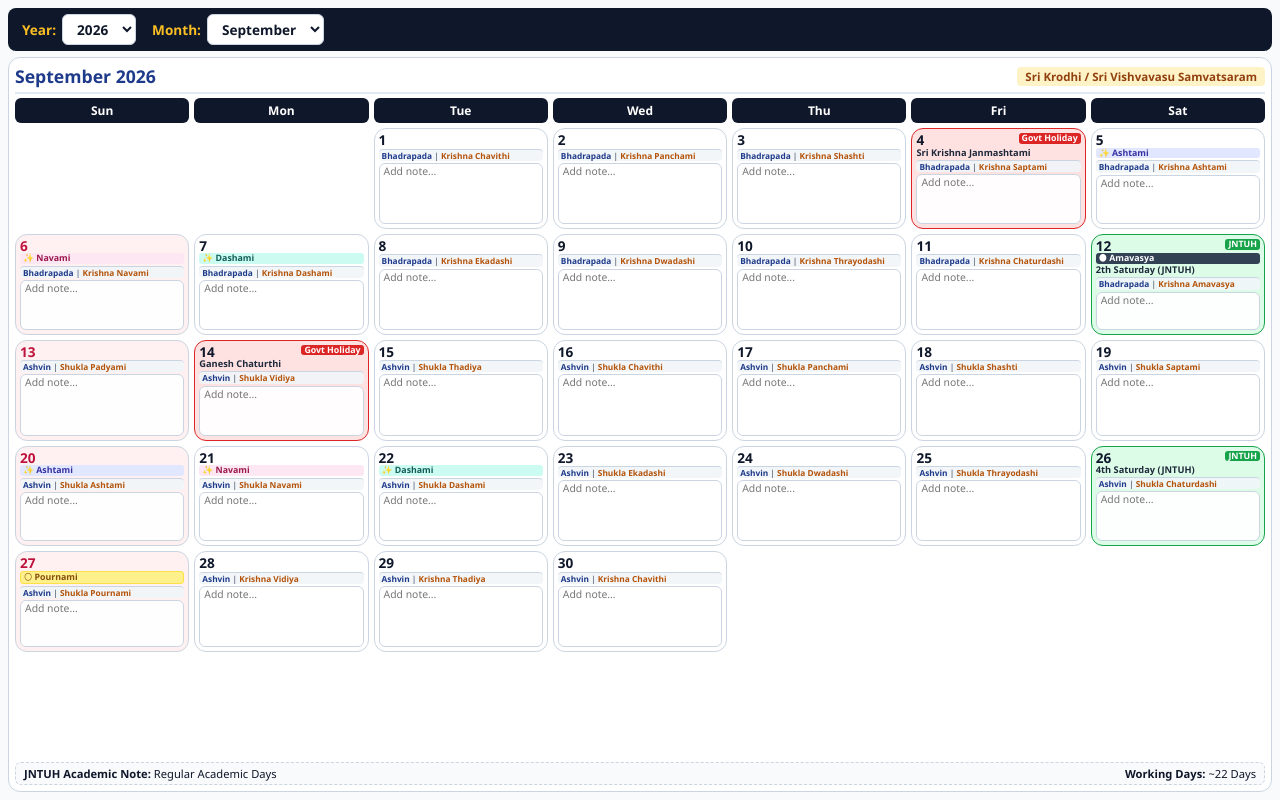
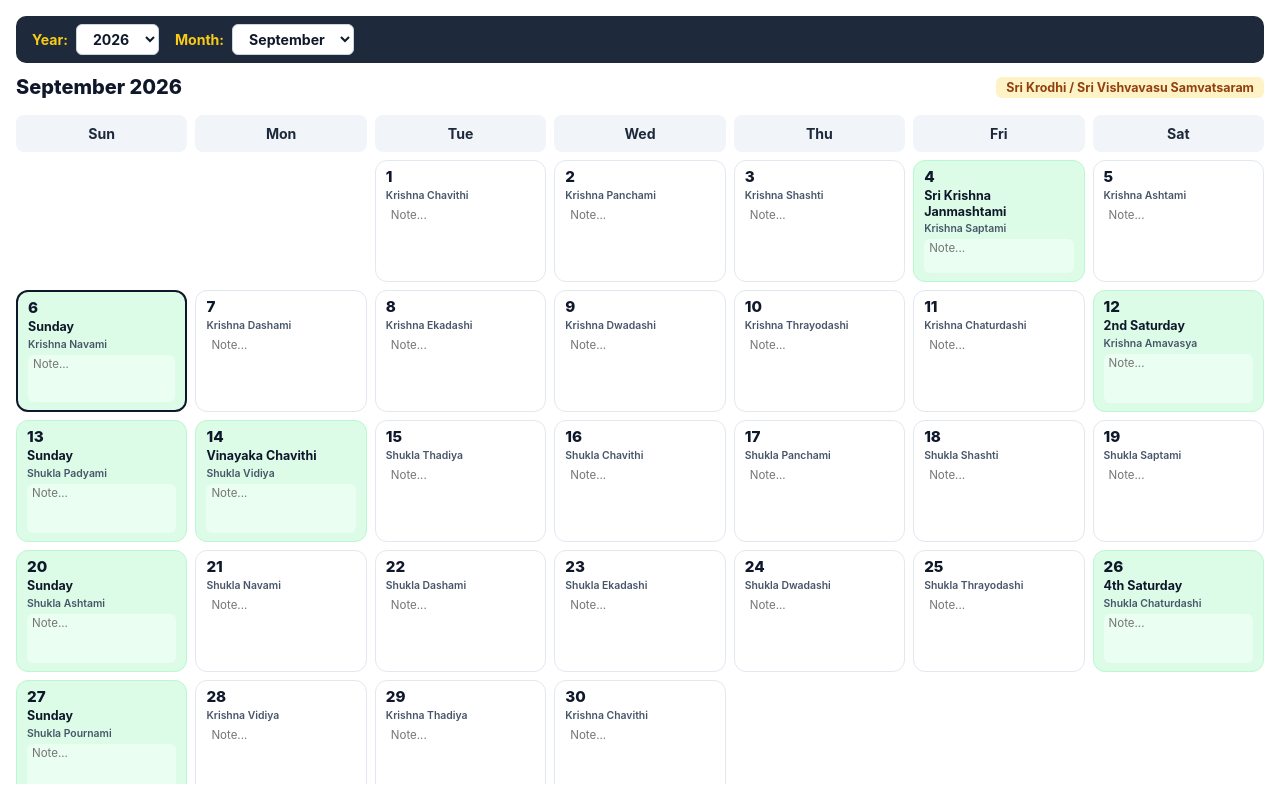
Before and after one commit to MKumar286/Calendar, a plain HTML site: page index.html in a window 1280 px wide. Drawn offline with Linux system fonts and the light colour scheme.

Commit message:
Refactor calendar planner layout and styles
Updated title and improved styling for calendar planner. Adjusted layout and design elements for better user experience.

```diff
--- a/index.html
+++ b/index.html
@@ -3,66 +3,48 @@
 <head>
   <meta charset="UTF-8">
   <meta name="viewport" content="width=device-width, initial-scale=1.0">
-  <title>2026 – 2027 Desktop Calendar Planner with Notes</title>
+  <title>2026 – 2027 Calendar Planner</title>
   <style>
-    :root {
-      --bg-primary: #f8fafc;
-      --card-bg: #ffffff;
-      --text-main: #0f172a;
-      --border-color: #cbd5e1;
-
-      --bg-govt: #fee2e2;
-      --color-govt: #dc2626;
-      --bg-jntuh: #dcfce7;
-      --color-jntuh: #16a34a;
-      --bg-optional: #ffedd5;
-      --color-optional: #ea580c;
-      --bg-festival: #dbeafe;
-      --color-festival: #2563eb;
-      --bg-sunday: #fff1f2;
-      --color-sunday: #be123c;
-    }
-
-    * { box-sizing: border-box; margin: 0; padding: 0; font-family: 'Segoe UI', Tahoma, Geneva, Verdana, sans-serif; }
+    * { box-sizing: border-box; margin: 0; padding: 0; font-family: -apple-system, BlinkMacSystemFont, "Segoe UI", Roboto, Helvetica, Arial, sans-serif; }
 
     body {
-      background-color: var(--bg-primary);
-      color: var(--text-main);
-      padding: 8px;
+      background-color: #ffffff;
+      color: #111827;
+      padding: 16px;
       height: 100vh;
       display: flex;
       flex-direction: column;
       overflow: hidden;
     }
 
-    /* Minimal Filter Control Bar */
+    /* Top Control Bar */
     .filter-bar {
       display: flex;
       align-items: center;
       gap: 16px;
-      background: #0f172a;
+      background: #1e293b;
       color: #fff;
-      padding: 6px 14px;
-      border-radius: 8px;
-      margin-bottom: 6px;
+      padding: 8px 16px;
+      border-radius: 10px;
+      margin-bottom: 12px;
       flex-shrink: 0;
     }
 
-    .filter-group { display: flex; align-items: center; gap: 6px; }
-    .filter-label { font-size: 0.85rem; font-weight: 700; color: #fbbf24; }
+    .filter-group { display: flex; align-items: center; gap: 8px; }
+    .filter-label { font-size: 0.88rem; font-weight: 700; color: #facc15; }
 
     select {
-      padding: 4px 10px;
+      padding: 5px 12px;
       border-radius: 6px;
       border: 1px solid #cbd5e1;
       background: #ffffff;
       color: #0f172a;
-      font-size: 0.85rem;
+      font-size: 0.88rem;
       font-weight: 700;
       cursor: pointer;
     }
 
-    /* Zero Vertical Scroll Main Layout */
+    /* Main Calendar Container */
     .calendar-container {
       flex-grow: 1;
       display: flex;
@@ -71,10 +53,6 @@
     }
 
     .month-card {
-      background: var(--card-bg);
-      border-radius: 12px;
-      border: 1px solid var(--border-color);
-      padding: 6px;
       height: 100%;
       display: flex;
       flex-direction: column;
@@ -84,144 +62,111 @@
       display: flex;
       justify-content: space-between;
       align-items: center;
-      padding-bottom: 4px;
-      border-bottom: 2px solid #e2e8f0;
-      margin-bottom: 4px;
+      padding-bottom: 8px;
+      margin-bottom: 8px;
       flex-shrink: 0;
     }
 
-    .month-title { font-size: 1.1rem; font-weight: 800; color: #1e3a8a; }
-    .samvatsara-info { font-size: 0.72rem; background: #fef3c7; color: #92400e; padding: 2px 8px; border-radius: 4px; font-weight: 700; }
+    .month-title { font-size: 1.25rem; font-weight: 800; color: #0f172a; }
+    .samvatsara-info { font-size: 0.78rem; background: #fef3c7; color: #92400e; padding: 3px 10px; border-radius: 6px; font-weight: 700; }
 
     /* Calendar Grid */
     .calendar-grid {
       display: grid;
       grid-template-columns: repeat(7, 1fr);
-      grid-template-rows: auto repeat(6, 1fr);
-      gap: 5px;
+      grid-template-rows: auto repeat(5, 1fr);
+      gap: 8px;
       flex-grow: 1;
       height: 100%;
     }
 
-    .grid-header {
-      background: #0f172a;
-      color: #fff;
+    /* Grey Header Pills matching screenshot */
+    .day-header {
+      background: #f1f5f9;
+      color: #1e293b;
       text-align: center;
-      padding: 4px;
-      font-size: 0.75rem;
+      padding: 10px 4px;
+      font-size: 0.88rem;
       font-weight: 700;
-      border-radius: 6px;
+      border-radius: 8px;
     }
 
-    /* Square Boxes with Curved Corners */
+    /* Day Box Styling */
     .day-cell {
       background: #ffffff;
-      border: 1.5px solid #cbd5e1;
-      border-radius: 12px; /* Square Curved Corner Styling */
-      padding: 4px;
+      border: 1px solid #e2e8f0;
+      border-radius: 12px;
+      padding: 8px 10px;
       display: flex;
       flex-direction: column;
       position: relative;
       overflow: hidden;
+      transition: border 0.15s ease;
     }
 
     .day-cell.empty { background: transparent; border: none; }
-    .day-cell.sunday { background: var(--bg-sunday); }
 
-    /* Holiday Highlight Styles */
-    .day-cell.is-govt { background-color: var(--bg-govt) !important; border-color: var(--color-govt) !important; }
-    .day-cell.is-jntuh { background-color: var(--bg-jntuh) !important; border-color: var(--color-jntuh) !important; }
-    .day-cell.is-optional { background-color: var(--bg-optional) !important; border-color: var(--color-optional) !important; }
-    .day-cell.is-festival { background-color: var(--bg-festival) !important; border-color: var(--color-festival) !important; }
+    /* Light Green Background for Sundays & Holidays */
+    .day-cell.highlight-green {
+      background-color: #dcfce7 !important;
+      border-color: #bbf7d0 !important;
+    }
+
+    /* Selected/Current Day Dark Outline matching screenshot */
+    .day-cell.active-day {
+      border: 2px solid #0f172a !important;
+    }
 
     .cell-top { display: flex; justify-content: space-between; align-items: flex-start; line-height: 1; }
-    .date-num { font-size: 0.85rem; font-weight: 800; color: #0f172a; }
-    .day-cell.sunday .date-num { color: var(--color-sunday); }
 
-    .holiday-badge {
-      font-size: 0.55rem;
-      padding: 1px 3px;
-      border-radius: 3px;
+    /* Date Number Top-Left */
+    .date-num { font-size: 0.95rem; font-weight: 800; color: #0f172a; margin-bottom: 4px; }
+
+    /* Holiday & Event Labels */
+    .event-desc {
+      font-size: 0.78rem;
       font-weight: 700;
-      white-space: nowrap;
-      overflow: hidden;
-      text-overflow: ellipsis;
-      max-width: 70%;
-      color: #fff;
-    }
-    .badge-govt { background: var(--color-govt); }
-    .badge-jntuh { background: var(--color-jntuh); }
-    .badge-optional { background: var(--color-optional); }
-    .badge-festival { background: var(--color-festival); }
-
-    .key-tithi-tag {
-      font-size: 0.55rem;
-      padding: 1px 3px;
-      border-radius: 3px;
-      font-weight: 800;
-      margin-top: 1px;
-      display: inline-block;
-      line-height: 1;
-      white-space: nowrap;
-    }
-    .tag-pournami { background-color: #fef08a; color: #854d0e; border: 1px solid #fde047; }
-    .tag-amavasya { background-color: #334155; color: #ffffff; }
-    .tag-ashtami  { background-color: #e0e7ff; color: #3730a3; }
-    .tag-navami   { background-color: #fce7f3; color: #9d174d; }
-    .tag-dashami  { background-color: #ccfbf1; color: #115e59; }
-
-    .event-desc {
-      font-size: 0.58rem;
-      font-weight: 700;
-      color: #1e293b;
-      margin-top: 1px;
-      line-height: 1.1;
-      white-space: nowrap;
-      overflow: hidden;
-      text-overflow: ellipsis;
+      color: #0f172a;
+      line-height: 1.25;
+      margin-bottom: 2px;
     }
 
-    /* Panchang Details Footer */
+    /* Panchang Sub-text */
     .panchang-box {
-      margin-top: 2px;
-      background: rgba(241, 245, 249, 0.9);
-      border-radius: 4px;
-      padding: 1px 3px;
-      font-size: 0.52rem;
-      line-height: 1.1;
-      color: #334155;
-      border-top: 1px solid #cbd5e1;
+      font-size: 0.65rem;
+      color: #475569;
+      font-weight: 600;
+      margin-top: 1px;
     }
-    .panchang-masa { font-weight: 700; color: #1e3a8a; }
-    .panchang-tithi { font-weight: 600; color: #b45309; }
 
-    /* Daily Input Notes Area */
+    /* Integrated Notes Area */
     .day-note {
       width: 100%;
       flex-grow: 1;
-      margin-top: 2px;
-      border: 1px solid #cbd5e1;
+      margin-top: 4px;
+      border: 1px solid transparent;
       border-radius: 6px;
       resize: none;
       padding: 2px 4px;
-      font-size: 0.65rem;
-      background: rgba(255, 255, 255, 0.92);
+      font-size: 0.72rem;
+      background: rgba(255, 255, 255, 0.4);
       color: #0f172a;
-      line-height: 1.15;
+      line-height: 1.2;
     }
-    .day-note:focus {
+
+    .day-note:hover, .day-note:focus {
       outline: none;
-      border-color: #1e3a8a;
+      border-color: #cbd5e1;
       background: #ffffff;
     }
 
     .college-panel {
-      margin-top: 4px;
+      margin-top: 6px;
       background: #f8fafc;
       border: 1px dashed #cbd5e1;
       border-radius: 6px;
-      padding: 3px 8px;
-      font-size: 0.7rem;
+      padding: 4px 10px;
+      font-size: 0.72rem;
       display: flex;
       justify-content: space-between;
       flex-shrink: 0;
@@ -230,7 +175,7 @@
 </head>
 <body>
 
-  <!-- Controls: Year & Month Filters -->
+  <!-- Controls: Year & Month -->
   <div class="filter-bar">
     <div class="filter-group">
       <span class="filter-label">Year:</span>
@@ -251,7 +196,7 @@
         <option value="5">June</option>
         <option value="6">July</option>
         <option value="7">August</option>
-        <option value="8">September</option>
+        <option value="8" selected>September</option>
         <option value="9">October</option>
         <option value="10">November</option>
         <option value="11">December</option>
@@ -259,7 +204,7 @@
     </div>
   </div>
 
-  <!-- Main Grid Area -->
+  <!-- Calendar Grid -->
   <div class="calendar-container" id="calendar-output"></div>
 
   <script>
@@ -301,60 +246,39 @@
       let paksham = tithiVal < 15 ? "Shukla" : "Krishna";
       let tithiName = tithiVal < 15 ? tithiNamesShukla[tithiVal] : tithiNamesKrishna[tithiVal - 15];
 
-      return {
-        masa: lunarMasas[masaIdx],
-        paksham: paksham,
-        tithi: tithiName
-      };
+      return { masa: lunarMasas[masaIdx], paksham: paksham, tithi: tithiName };
     }
 
     const holidaysData2026 = {
-      "1-1": { name: "New Year", type: "national", badge: "New Year" },
-      "1-13": { name: "Bhogi", type: "festival", badge: "Bhogi" },
-      "1-14": { name: "Sankranti / Pongal", type: "govt", badge: "Govt Holiday" },
-      "1-15": { name: "Kanuma", type: "optional", badge: "Optional" },
-      "1-26": { name: "Republic Day", type: "govt", badge: "Govt Holiday" },
-      "2-15": { name: "Maha Shivaratri", type: "govt", badge: "Govt Holiday" },
-      "3-3": { name: "Holi", type: "govt", badge: "Govt Holiday" },
-      "3-19": { name: "Ugadi", type: "govt", badge: "Govt Holiday" },
-      "3-21": { name: "Eid-ul-Fitr (Ramzan)", type: "govt", badge: "Govt Holiday" },
-      "3-27": { name: "Sri Rama Navami", type: "govt", badge: "Govt Holiday" },
-      "4-3": { name: "Good Friday", type: "govt", badge: "Govt Holiday" },
-      "4-14": { name: "Dr. Ambedkar Jayanti", type: "govt", badge: "Govt Holiday" },
-      "5-1": { name: "May Day", type: "govt", badge: "Govt Holiday" },
-      "5-27": { name: "Bakrid (Eid-ul-Adha)", type: "govt", badge: "Govt Holiday" },
-      "6-2": { name: "Telangana Formation Day", type: "govt", badge: "Govt Holiday" },
-      "6-25": { name: "Muharram", type: "govt", badge: "Govt Holiday" },
-      "7-20": { name: "Bonalu", type: "govt", badge: "Govt Holiday" },
-      "8-15": { name: "Independence Day", type: "govt", badge: "Govt Holiday" },
-      "8-25": { name: "Milad-un-Nabi", type: "govt", badge: "Govt Holiday" },
-      "8-28": { name: "Varalakshmi Vratam", type: "cultural", badge: "Cultural" },
-      "9-4": { name: "Sri Krishna Janmashtami", type: "govt", badge: "Govt Holiday" },
-      "9-14": { name: "Ganesh Chaturthi", type: "govt", badge: "Govt Holiday" },
-      "10-2": { name: "Gandhi Jayanti", type: "govt", badge: "Govt Holiday" },
-      "10-12": { name: "Bathukamma Starts", type: "cultural", badge: "Festival" },
-      "10-19": { name: "Durgashtami", type: "govt", badge: "Govt Holiday" },
-      "10-20": { name: "Vijayadashami / Dasara", type: "govt", badge: "Govt Holiday" },
-      "11-8": { name: "Diwali", type: "govt", badge: "Govt Holiday" },
-      "11-24": { name: "Kartika Pournami", type: "govt", badge: "Govt Holiday" },
-      "12-25": { name: "Christmas", type: "govt", badge: "Govt Holiday" }
+      "1-1": "New Year",
+      "1-13": "Bhogi",
+      "1-14": "Sankranti / Pongal",
+      "1-15": "Kanuma",
+      "1-26": "Republic Day",
+      "2-15": "Maha Shivaratri",
+      "3-3": "Holi",
+      "3-19": "Ugadi",
+      "3-21": "Eid-ul-Fitr (Ramzan)",
+      "3-27": "Sri Rama Navami",
+      "4-3": "Good Friday",
+      "4-14": "Dr. Ambedkar Jayanti",
+      "5-1": "May Day",
+      "5-27": "Bakrid (Eid-ul-Adha)",
+      "6-2": "Telangana Formation Day",
+      "6-25": "Muharram",
+      "7-20": "Bonalu",
+      "8-15": "Independence Day",
+      "8-25": "Milad-un-Nabi",
+      "9-4": "Sri Krishna Janmashtami",
+      "9-14": "Vinayaka Chavithi",
+      "10-2": "Gandhi Jayanti",
+      "10-12": "Bathukamma Vac.",
+      "10-19": "Durgashtami",
+      "10-20": "Vijayadashami / Dasara",
+      "11-8": "Diwali",
+      "11-24": "Kartika Pournami",
+      "12-25": "Christmas"
     };
-
-    const jntuhVacations2026 = [
-      { start: "1-12", end: "1-17", label: "Sankranti Vacation (JNTUH)" },
-      { start: "5-11", end: "6-20", label: "Summer Vacation" },
-      { start: "10-12", end: "10-17", label: "Dasara Vacation (JNTUH)" }
-    ];
-
-    function checkJntuhVacation(m, d, year) {
-      if (year !== 2026) return null;
-      for (let vac of jntuhVacations2026) {
-        const [sM, sD] = vac.start.split('-').map(Number);
-        const [eM, eD] = vac.end.split('-').map(Number);
-        if (m >= sM && m <= eM && d >= sD && d <= eD) return vac.label;
-      }
-      return null;
-    }
 
     function applyFilters() {
       const year = parseInt(document.getElementById("yearFilter").value);
@@ -377,7 +301,7 @@
       `;
 
       weekDaysEn.forEach(w => {
-        monthHtml += `<div class="grid-header">${w}</div>`;
+        monthHtml += `<div class="day-header">${w}</div>`;
       });
 
       for (let i = 0; i < firstDay; i++) {
@@ -391,68 +315,38 @@
 
         let isSunday = (dayOfWeek === 0);
         let isSaturday = (dayOfWeek === 6);
-        let jntuhSatLabel = "";
+        let holidayName = holidays[`${m + 1}-${d}`] || "";
 
         if (isSaturday) {
           satCount++;
-          if (satCount === 2 || satCount === 4) {
-            jntuhSatLabel = `${satCount}th Saturday (JNTUH)`;
-          }
+          if (satCount === 2) holidayName = "2nd Saturday";
+          if (satCount === 4) holidayName = "4th Saturday";
         }
 
-        const holiday = holidays[`${m + 1}-${d}`];
-        const jntuhVac = checkJntuhVacation(m + 1, d, year);
+        if (isSunday && !holidayName) {
+          holidayName = "Sunday";
+        }
+
+        const isGreenCell = isSunday || Boolean(holidayName);
+        const isToday = (year === 2026 && m === 8 && d === 6); // Matches Sep 6 active box in screenshot
+
         const panchang = getTeluguPanchang(year, m, d);
         const savedNote = localStorage.getItem(dateKey) || "";
 
         let cellClass = "day-cell";
-        if (isSunday) cellClass += " sunday";
-
-        let badgeHtml = "";
-        let descText = "";
-
-        if (holiday) {
-          cellClass += ` is-${holiday.type}`;
-          badgeHtml = `<span class="holiday-badge badge-${holiday.type}">${holiday.badge}</span>`;
-          descText = holiday.name;
-        } else if (jntuhSatLabel && year === 2026) {
-          cellClass += " is-jntuh";
-          badgeHtml = `<span class="holiday-badge badge-jntuh">JNTUH</span>`;
-          descText = jntuhSatLabel;
-        } else if (jntuhVac) {
-          cellClass += " is-jntuh";
-          badgeHtml = `<span class="holiday-badge badge-jntuh">Vacation</span>`;
-          descText = jntuhVac;
-        }
-
-        let tithiTag = "";
-        if (panchang.tithi === "Pournami") {
-          tithiTag = `<span class="key-tithi-tag tag-pournami">🌕 Pournami</span>`;
-        } else if (panchang.tithi === "Amavasya") {
-          tithiTag = `<span class="key-tithi-tag tag-amavasya">🌑 Amavasya</span>`;
-        } else if (panchang.tithi === "Ashtami") {
-          tithiTag = `<span class="key-tithi-tag tag-ashtami">✨ Ashtami</span>`;
-        } else if (panchang.tithi === "Navami") {
-          tithiTag = `<span class="key-tithi-tag tag-navami">✨ Navami</span>`;
-        } else if (panchang.tithi === "Dashami") {
-          tithiTag = `<span class="key-tithi-tag tag-dashami">✨ Dashami</span>`;
-        }
+        if (isGreenCell) cellClass += " highlight-green";
+        if (isToday) cellClass += " active-day";
 
         monthHtml += `
           <div class="${cellClass}">
             <div class="cell-top">
               <span class="date-num">${d}</span>
-              ${badgeHtml}
             </div>
-            ${tithiTag}
-            ${descText ? `<div class="event-desc" title="${descText}">${descText}</div>` : ''}
+            ${holidayName ? `<div class="event-desc">${holidayName}</div>` : ''}
 
-            <div class="panchang-box">
-              <span class="panchang-masa">${panchang.masa}</span> |
-              <span class="panchang-tithi">${panchang.paksham} ${panchang.tithi}</span>
-            </div>
+            <div class="panchang-box">${panchang.paksham} ${panchang.tithi}</div>
 
-            <textarea class="day-note" placeholder="Add note..." data-key="${dateKey}">${savedNote}</textarea>
+            <textarea class="day-note" placeholder="Note..." data-key="${dateKey}">${savedNote}</textarea>
           </div>
         `;
       }
@@ -468,7 +362,6 @@
 
       container.innerHTML = monthHtml;
 
-      // Attach local storage save listeners
       document.querySelectorAll(".day-note").forEach(textarea => {
         textarea.addEventListener("input", (e) => {
           const key = e.target.getAttribute("data-key");
@@ -477,12 +370,6 @@
       });
     }
 
-    const today = new Date();
-    if (today.getFullYear() === 2026 || today.getFullYear() === 2027) {
-      document.getElementById("yearFilter").value = today.getFullYear();
-      document.getElementById("monthFilter").value = today.getMonth();
-    }
-
     window.onload = function() {
       applyFilters();
     };
```
